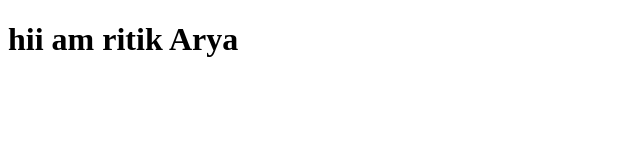
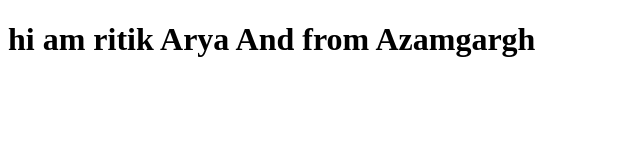
Before and after one commit to ritik-arya/pactice-repoTolocal, a plain HTML site: page index.html in a window 1280 px wide. Shown: the whole page, without its empty margins (0-640 px from the left). Drawn offline with Linux system fonts and the light colour scheme.

Commit message:
Name change

```diff
--- a/index.html
+++ b/index.html
@@ -6,6 +6,6 @@
     <title>Document</title>
 </head>
 <body>
-    <h1>hii am ritik Arya</h1>
+    <h1>hi am ritik Arya And from Azamgargh</h1>
 </body>
 </html>
```
Also changed, not shown: 1 other file.
